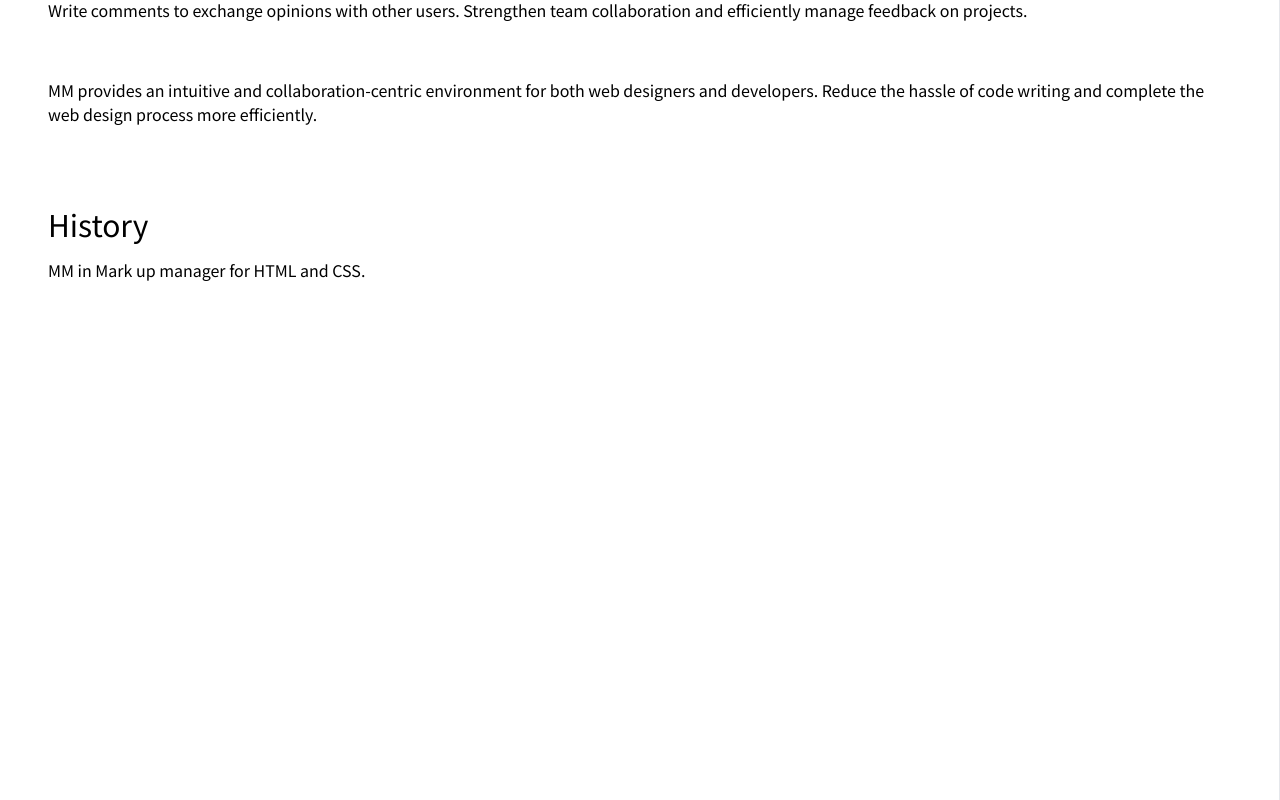
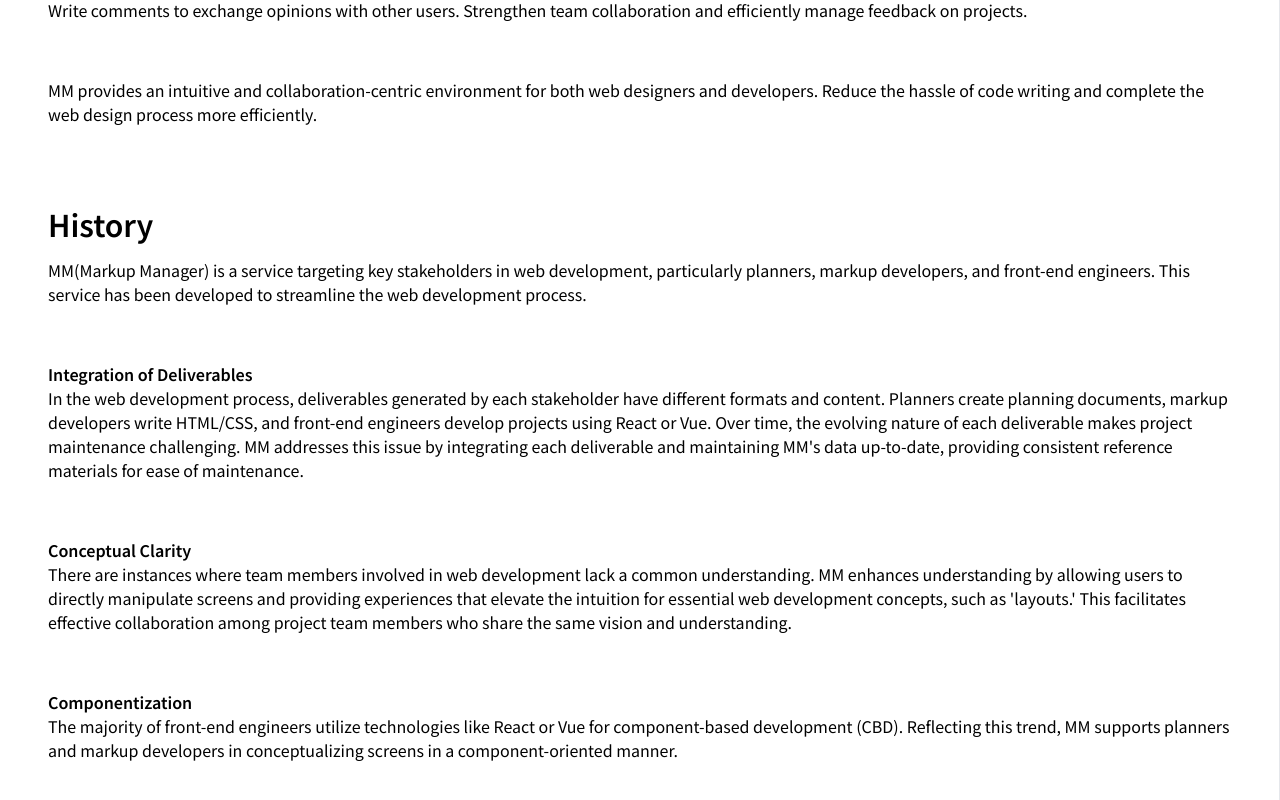
Before and after one commit to zabefofoon/mm-guide, a Nuxt app: page /documents/introduction in a window 1280 px wide. Shown: the part 786-1586 px from the top of the page. Built offline with nearby package versions, Linux system fonts and the light colour scheme.

Commit message:
introduction.history 내용 추가

```diff
--- a/components/DocsMenus.vue
+++ b/components/DocsMenus.vue
@@ -49,18 +49,34 @@ const menus: Menu[] = [
   },
   {
     name: 'How to use',
-    link: '/documents',
+    link: '/documents/howToUse',
     children: [
-      { name: 'Layouts', link: '/' },
-      { name: 'Widgets', link: '/' },
+      {
+        name: 'Layouts',
+        link: '/documents/howToUse#Layouts',
+        id: 'Layouts',
+      },
+      {
+        name: 'Widgets',
+        link: '/documents/howToUse#Widgets',
+        id: 'Widgets',
+      },
     ],
   },
   {
     name: 'Embedded',
-    link: '/documents',
+    link: '/documents/embedded',
     children: [
-      { name: 'Options', link: '/' },
-      { name: 'Events', link: '/' },
+      {
+        name: 'Options',
+        link: '/documents/embedded#Options',
+        id: 'Options',
+      },
+      {
+        name: 'Events',
+        link: '/documents/embedded#Events',
+        id: 'Events',
+      },
     ],
   },
 ]
--- a/layouts/LayoutDocuments.vue
+++ b/layouts/LayoutDocuments.vue
@@ -3,6 +3,7 @@
   <div class="flex | max-w-[1200px] | mx-auto">
     <DocsMenus />
     <slot />
+    <div class="w-60"></div>
   </div>
   <Footer />
 </template>
--- a/nuxt.config.ts
+++ b/nuxt.config.ts
@@ -24,6 +24,8 @@ export default defineNuxtConfig({
     '/': { prerender: true },
     '/documents': { prerender: true },
     '/documents/introduction': { prerender: true },
+    '/documents/howToUse': { prerender: true },
+    '/documents/embedded': { prerender: true },
   },
   nitro: {
     output: {
--- /dev/null
+++ b/pages/documents/embedded.vue
@@ -0,0 +1,25 @@
+<template>
+  <NuxtLayout name="layout-documents">
+    <main class="w-full min-h-screen | py-8 px-12 | border-r">
+      <DocsBreadcrumb name="Embedded" link="/documents/embedded" />
+      <DocsSection style="height: 1200px" id="History">
+        <h2 class="text-3xl">History</h2>
+        <p>MM in Mark up manager for HTML and CSS.</p>
+      </DocsSection>
+    </main>
+  </NuxtLayout>
+</template>
+
+<script setup lang="ts">
+import DocsBreadcrumb from '~/components/DocsBreadcrumb.vue'
+import DocsSection from '~/components/DocsSection.vue'
+
+useSeoMeta({
+  title: 'MM-GUIDE | Embedded',
+  ogTitle: 'MM-GUIDE | Embedded',
+  description: 'MM-GUIDE Embedded',
+  ogDescription: 'MM-GUIDE Embedded',
+})
+</script>
+
+<style></style>
--- /dev/null
+++ b/pages/documents/howToUse.vue
@@ -0,0 +1,25 @@
+<template>
+  <NuxtLayout name="layout-documents">
+    <main class="w-full min-h-screen | py-8 px-12 | border-r">
+      <DocsBreadcrumb name="How to use" link="/documents/howToUse" />
+      <DocsSection style="height: 1200px" id="History">
+        <h2 class="text-3xl">History</h2>
+        <p>MM in Mark up manager for HTML and CSS.</p>
+      </DocsSection>
+    </main>
+  </NuxtLayout>
+</template>
+
+<script setup lang="ts">
+import DocsBreadcrumb from '~/components/DocsBreadcrumb.vue'
+import DocsSection from '~/components/DocsSection.vue'
+
+useSeoMeta({
+  title: 'MM-GUIDE | HowToUse',
+  ogTitle: 'MM-GUIDE | HowToUse',
+  description: 'MM-GUIDE HowToUse',
+  ogDescription: 'MM-GUIDE HowToUse',
+})
+</script>
+
+<style></style>
--- a/pages/documents/introduction.vue
+++ b/pages/documents/introduction.vue
@@ -1,11 +1,11 @@
 <template>
   <NuxtLayout name="layout-documents">
-    <main class="w-full min-h-screen | py-8 px-12 | border-r">
+    <main class="w-full min-h-screen | pt-8 pb-40 px-12 | border-r">
       <DocsBreadcrumb name="Introduction" link="/documents/introduction" />
       <DocsSection id="WhatIsMM">
         <h2 class="text-3xl font-bold">What is MM?</h2>
         <p class="leading-relaxed">
-          MM (Mark Up Manager) is an innovative tool that allows for more
+          MM(Mark Up Manager) is an innovative tool that allows for more
           effective design and management of HTML and CSS. True to its name,
           'Mark Up Manager' assists in the management of code markup, providing
           a GUI for intuitive and swift design.
@@ -40,8 +40,8 @@
         </p>
         <br />
         <p>
-          <span class="font-bold">Comment and Collaboration Features</span
-          ><br />
+          <span class="font-bold"> Comment and Collaboration Features </span>
+          <br />
           Write comments to exchange opinions with other users. Strengthen team
           collaboration and efficiently manage feedback on projects.
         </p>
@@ -52,9 +52,47 @@
           and complete the web design process more efficiently.
         </p>
       </DocsSection>
-      <DocsSection style="height: 1200px" id="History">
-        <h2 class="text-3xl">History</h2>
-        <p>MM in Mark up manager for HTML and CSS.</p>
+      <DocsSection id="History">
+        <h2 class="text-3xl font-bold">History</h2>
+        <p>
+          MM(Markup Manager) is a service targeting key stakeholders in web
+          development, particularly planners, markup developers, and front-end
+          engineers. This service has been developed to streamline the web
+          development process.
+        </p>
+        <br />
+        <p>
+          <span class="font-bold">Integration of Deliverables</span>
+          <br />
+          In the web development process, deliverables generated by each
+          stakeholder have different formats and content. Planners create
+          planning documents, markup developers write HTML/CSS, and front-end
+          engineers develop projects using React or Vue. Over time, the evolving
+          nature of each deliverable makes project maintenance challenging. MM
+          addresses this issue by integrating each deliverable and maintaining
+          MM's data up-to-date, providing consistent reference materials for
+          ease of maintenance.
+        </p>
+        <br />
+        <p>
+          <span class="font-bold">Conceptual Clarity</span>
+          <br />
+          There are instances where team members involved in web development
+          lack a common understanding. MM enhances understanding by allowing
+          users to directly manipulate screens and providing experiences that
+          elevate the intuition for essential web development concepts, such as
+          'layouts.' This facilitates effective collaboration among project team
+          members who share the same vision and understanding.
+        </p>
+        <br />
+        <p>
+          <span class="font-bold">Componentization</span>
+          <br />
+          The majority of front-end engineers utilize technologies like React or
+          Vue for component-based development (CBD). Reflecting this trend, MM
+          supports planners and markup developers in conceptualizing screens in
+          a component-oriented manner.
+        </p>
       </DocsSection>
     </main>
   </NuxtLayout>
--- a/pages/index.vue
+++ b/pages/index.vue
@@ -10,7 +10,7 @@
         <div class="flex gap-4 items-center justify-center">
           <a href="https://zabefofoon.github.io/mm-embedded/" target="_blank">
             <button
-              class="bg-slate-400 hover:bg-slate-800 | px-6 py-2 | rounded-full | text-white font-bold">
+              class="bg-slate-800 | px-6 py-2 | rounded-full | text-white font-bold">
               Get Started
             </button>
           </a>
```
